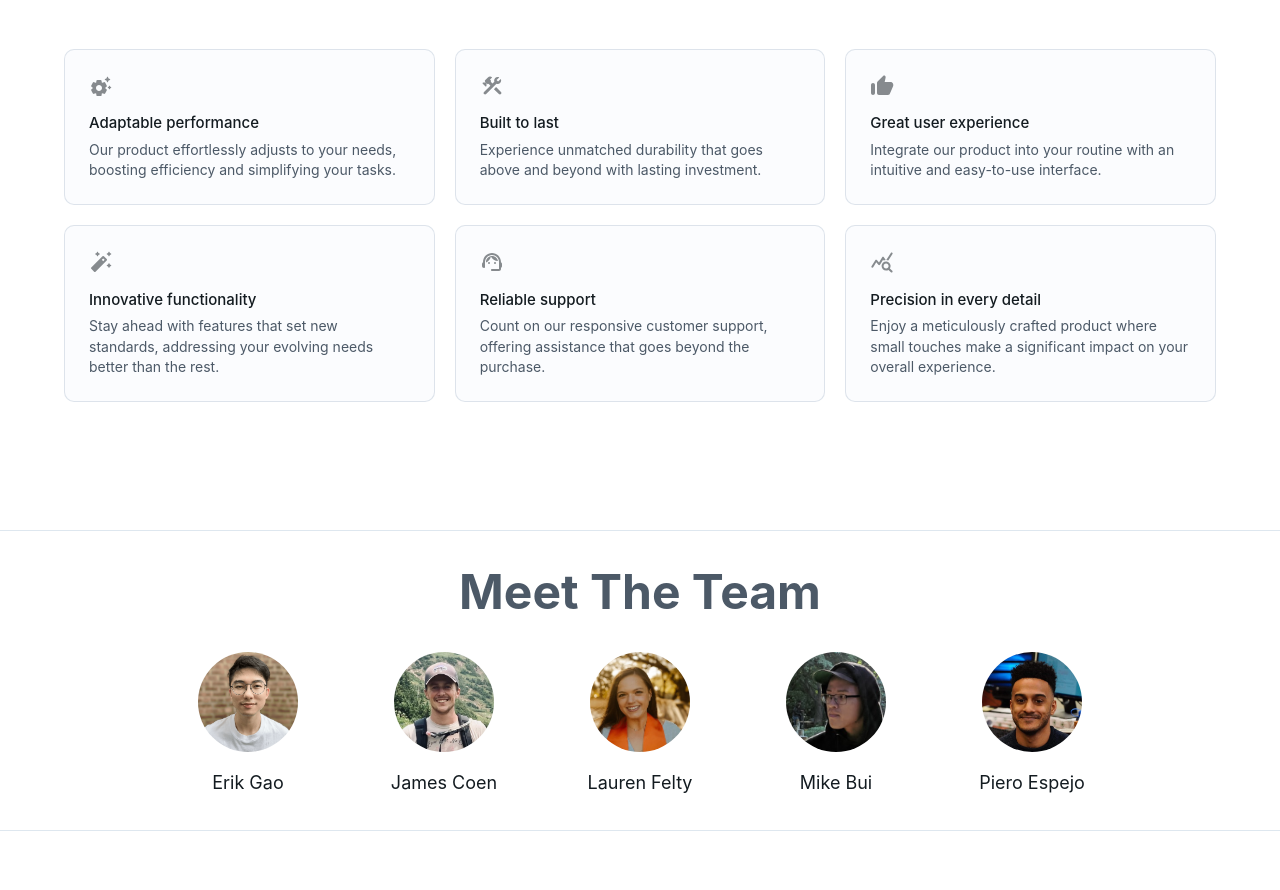
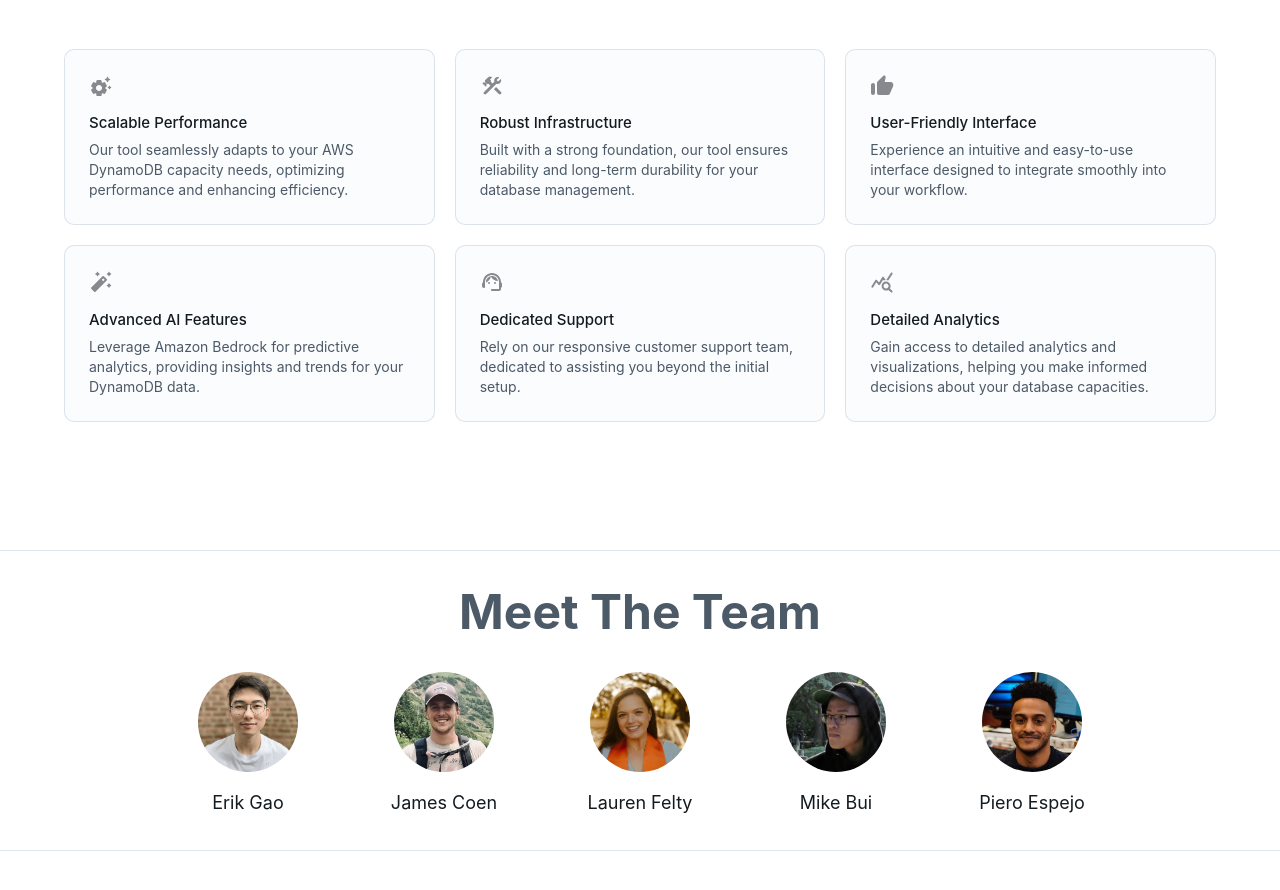
Before and after one commit to WatchTower-Open-Source/Landing-Page, a React app: page / in a window 1280 px wide. Shown: the part 1768-2658 px from the top of the page. Built offline with nearby package versions, Linux system fonts and the light colour scheme.

Commit message:
update highlights

```diff
--- a/src/components/Highlights.tsx
+++ b/src/components/Highlights.tsx
@@ -16,39 +16,39 @@ import ThumbUpAltRoundedIcon from '@mui/icons-material/ThumbUpAltRounded';
 const items = [
   {
     icon: <SettingsSuggestRoundedIcon />,
-    title: 'Adaptable performance',
+    title: 'Scalable Performance',
     description:
-      'Our product effortlessly adjusts to your needs, boosting efficiency and simplifying your tasks.',
+      'Our tool seamlessly adapts to your AWS DynamoDB capacity needs, optimizing performance and enhancing efficiency.',
   },
   {
     icon: <ConstructionRoundedIcon />,
-    title: 'Built to last',
+    title: 'Robust Infrastructure',
     description:
-      'Experience unmatched durability that goes above and beyond with lasting investment.',
+      'Built with a strong foundation, our tool ensures reliability and long-term durability for your database management.',
   },
   {
     icon: <ThumbUpAltRoundedIcon />,
-    title: 'Great user experience',
+    title: 'User-Friendly Interface',
     description:
-      'Integrate our product into your routine with an intuitive and easy-to-use interface.',
+      'Experience an intuitive and easy-to-use interface designed to integrate smoothly into your workflow.',
   },
   {
     icon: <AutoFixHighRoundedIcon />,
-    title: 'Innovative functionality',
+    title: 'Advanced AI Features',
     description:
-      'Stay ahead with features that set new standards, addressing your evolving needs better than the rest.',
+      'Leverage Amazon Bedrock for predictive analytics, providing insights and trends for your DynamoDB data.',
   },
   {
     icon: <SupportAgentRoundedIcon />,
-    title: 'Reliable support',
+    title: 'Dedicated Support',
     description:
-      'Count on our responsive customer support, offering assistance that goes beyond the purchase.',
+      'Rely on our responsive customer support team, dedicated to assisting you beyond the initial setup.',
   },
   {
     icon: <QueryStatsRoundedIcon />,
-    title: 'Precision in every detail',
+    title: 'Detailed Analytics',
     description:
-      'Enjoy a meticulously crafted product where small touches make a significant impact on your overall experience.',
+      'Gain access to detailed analytics and visualizations, helping you make informed decisions about your database capacities.',
   },
 ];
 
```
